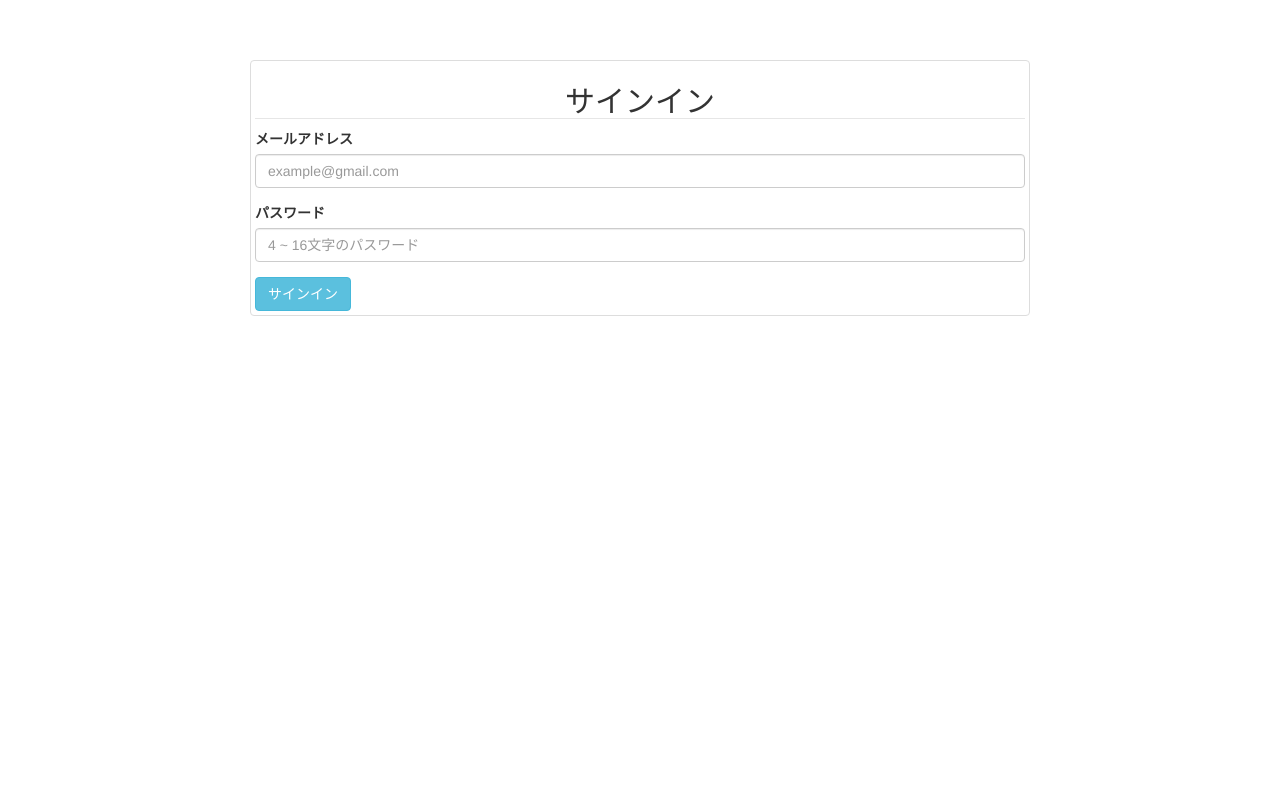
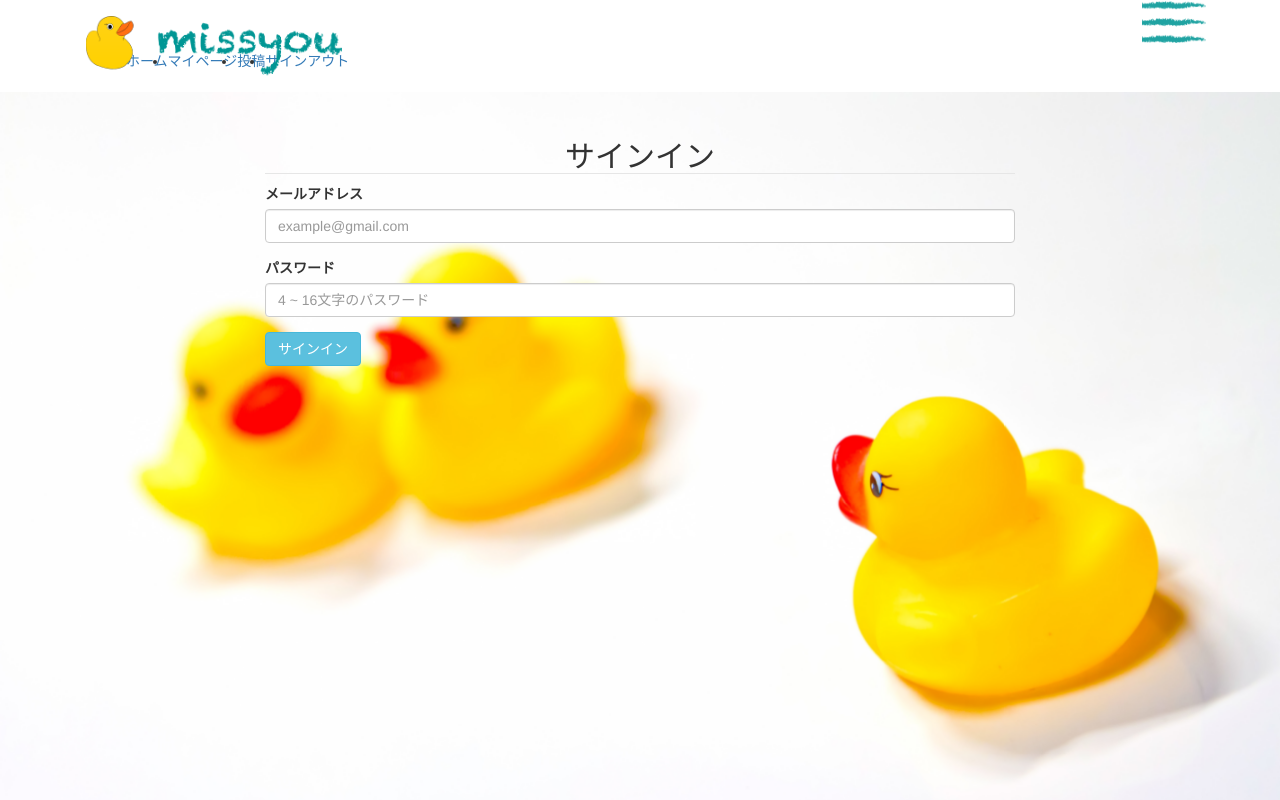
Before and after one commit to sokonishi/mcteam, a PHP site: page /signin.php in a window 1280 px wide. Run offline with PHP 8.4, Linux system fonts and the light colour scheme.

Commit message:
signin.php修正

```diff
--- a/signin.php
+++ b/signin.php
@@ -66,11 +66,18 @@
     <link rel="stylesheet" type="text/css" href="assets/css/bootstrap.css">
     <link rel="stylesheet" type="text/css" href="assets/font-awesome/css/font-awesome.css">
     <link rel="stylesheet" type="text/css" href="assets/css/style.css">
+    <link rel="stylesheet" type="text/css" href="assets/css/elohssa.css">
   </head>
-  <body style="margin-top: 60px">
+  <body>
+    <?php require('header.php'); ?>
+    <div class="background_signup">
+      <div class="container">
+        <div class="row space_mypage">
+        </div><!-- /row -->
+      </div><!-- /container -->
       <div class="container">
         <div class="row">
-        <div class="col-xs-8 col-xs-offset-2 thumbnail">
+          <div class="col-xs-8 col-xs-offset-2">
             <h2 class="text-center content_header">サインイン</h2>
             <form method="POST" action="" enctype="multipart/form-data">
               <div class="form-group">
@@ -79,7 +86,7 @@
                 <?php if(isset($errors['email']) && $errors['email'] == 'blank') { ?>
                   <p class="text-danger">メールアドレスを入力してください</p>
                 <?php } ?>
-            </div>
+              </div><!-- /form-group -->
               <div class="form-group">
                 <label for="password">パスワード</label>
                 <input type="password" name="input_password" class="form-control" id="password" placeholder="4 ~ 16文字のパスワード">
@@ -89,12 +96,13 @@
                 <?php if(isset($errors['signin']) && $errors['signin'] == 'failed') { ?>
                   <p class="text-danger">サインインに失敗しました</p>
                 <?php } ?>
-            </div>
+              </div><!-- /form-group -->
               <input type="submit" class="btn btn-info" value="サインイン">
             </form>
           </div>
-      </div>
-    </div>
+        </div><!-- /row -->
+      </div><!-- /container -->
+    </div><!-- /background_signup -->
     <script src="assets/js/jquery-3.1.1.js"></script>
     <script src="assets/js/jquery-migrate-1.4.1.js"></script>
     <script src="assets/js/bootstrap.js"></script>
```
Also changed, not shown: register/signup.php (+0 -19 lines). Lines whose indentation alone changed are shown as unchanged.
